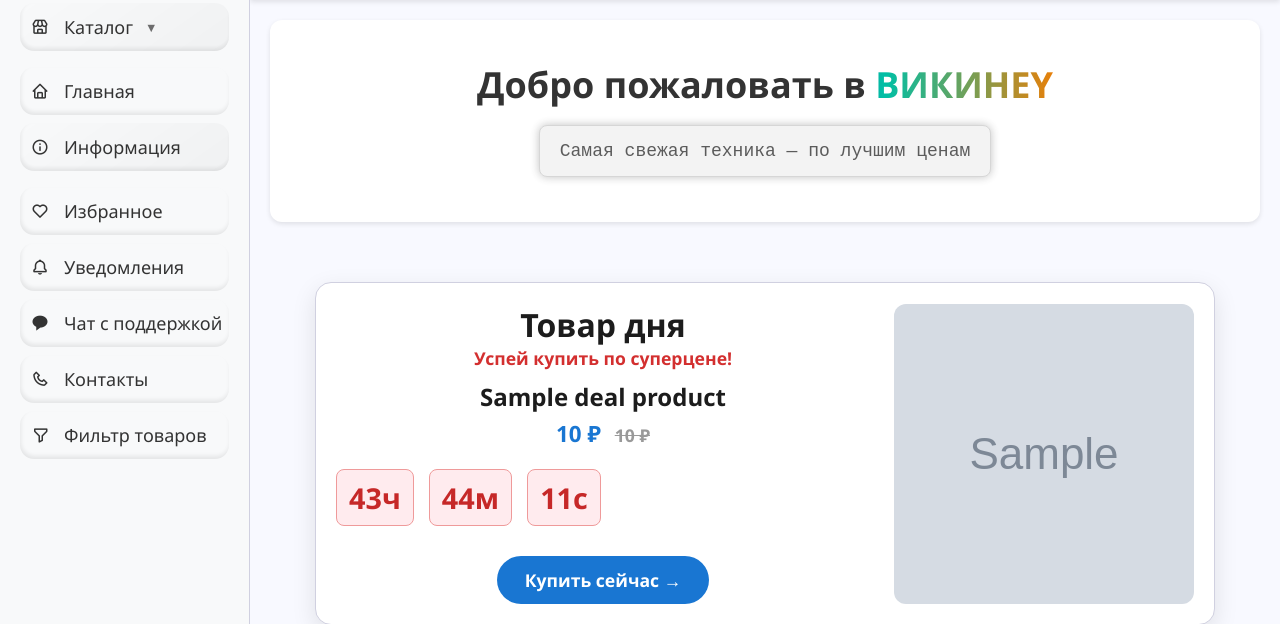
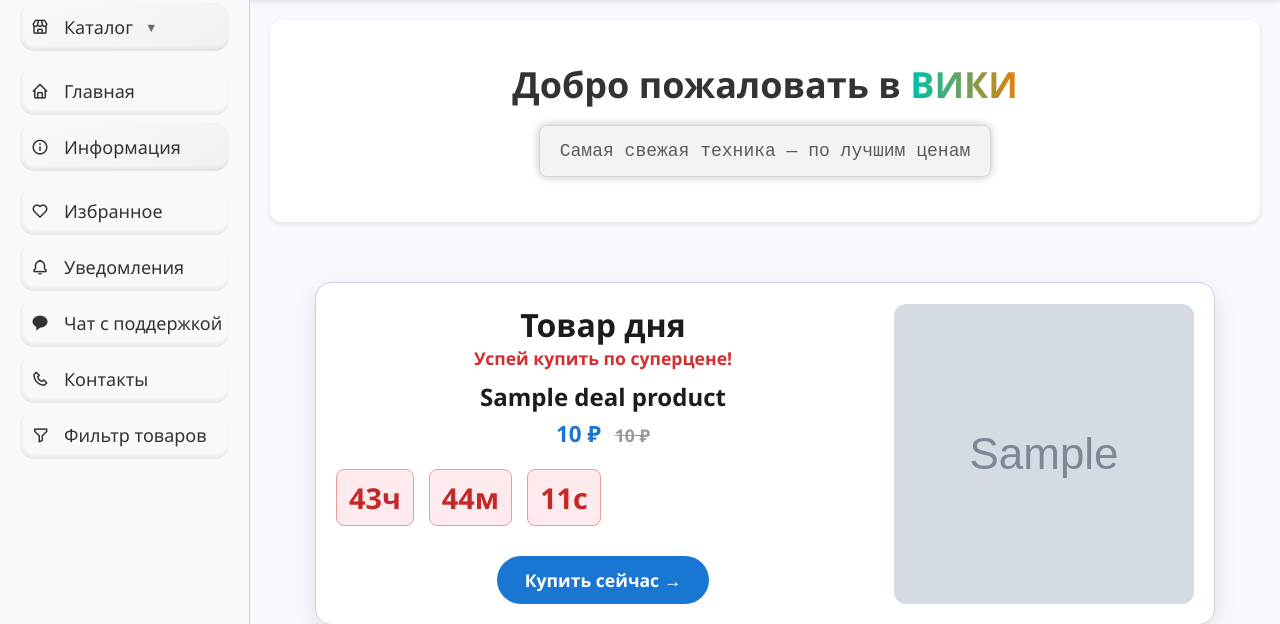
Before and after one commit to kostya300/newprod, a Django app: template templates/store/index.html in a window 1280 px wide. Shown: the part 80-704 px from the top of the page. Run offline with Django 5.2, Linux system fonts and the light colour scheme; the template is opened without the code that fills it: most values are stand-ins (such as "Sample title", 1, 10 or a date in 2020); grey boxes marked "Sample" are stand-in pictures; some libraries are stand-ins or nearby versions.

Commit message:
changesin_the_sales

```diff
--- a/templates/store/index.html
+++ b/templates/store/index.html
@@ -14,7 +14,7 @@
 </div>
 
 <section class="hero">
-    <h1>Добро пожаловать в <span class="gradient-text">ВИКИHEY</span></h1>
+    <h1>Добро пожаловать в <span class="gradient-text">ВИКИ</span></h1>
     <p class="typewriter-text"></p>
 </section>
 <!-- Товар дня с таймером -->
```
Also changed, not shown: .github/workflows/deploy.yml.
